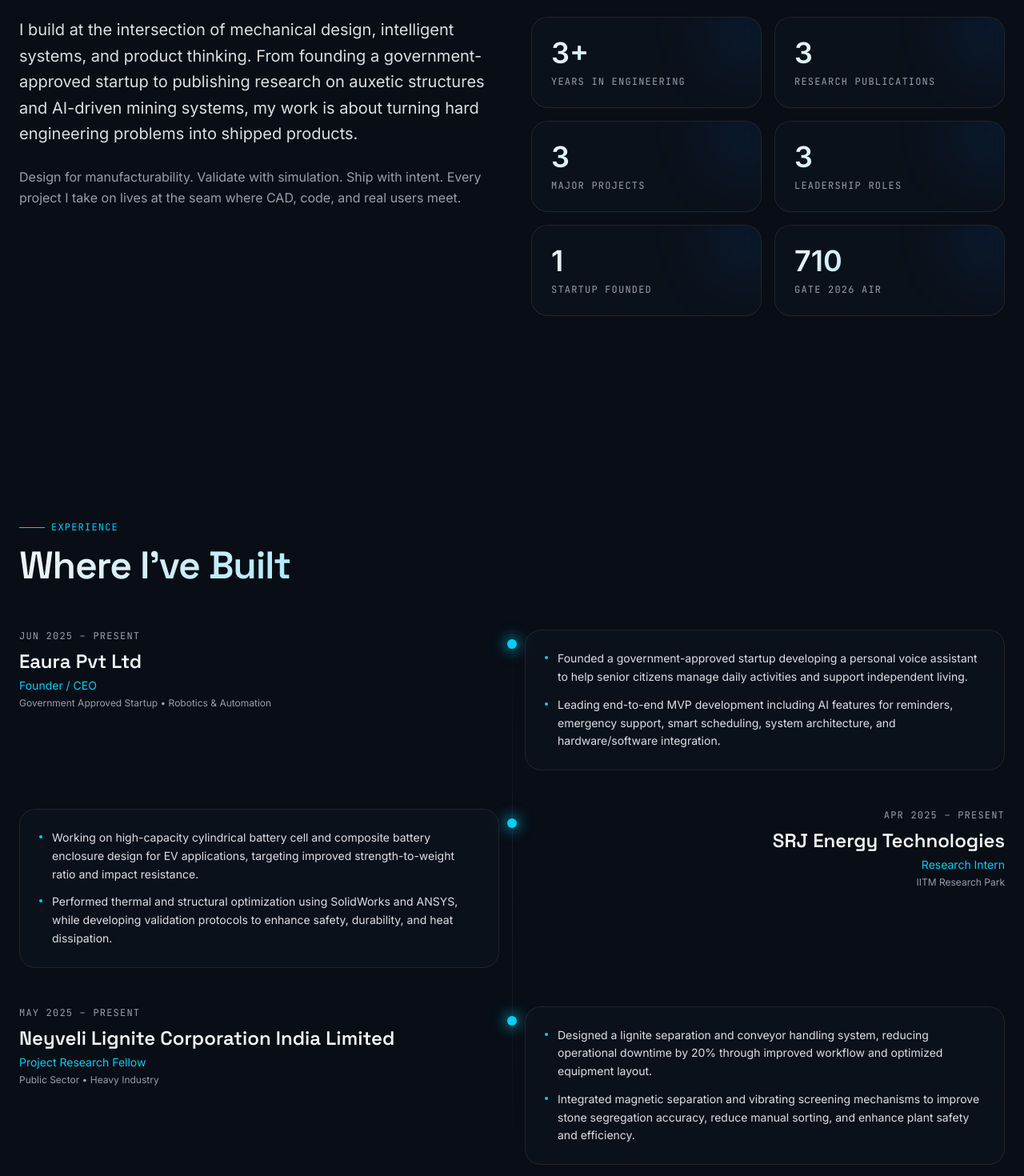
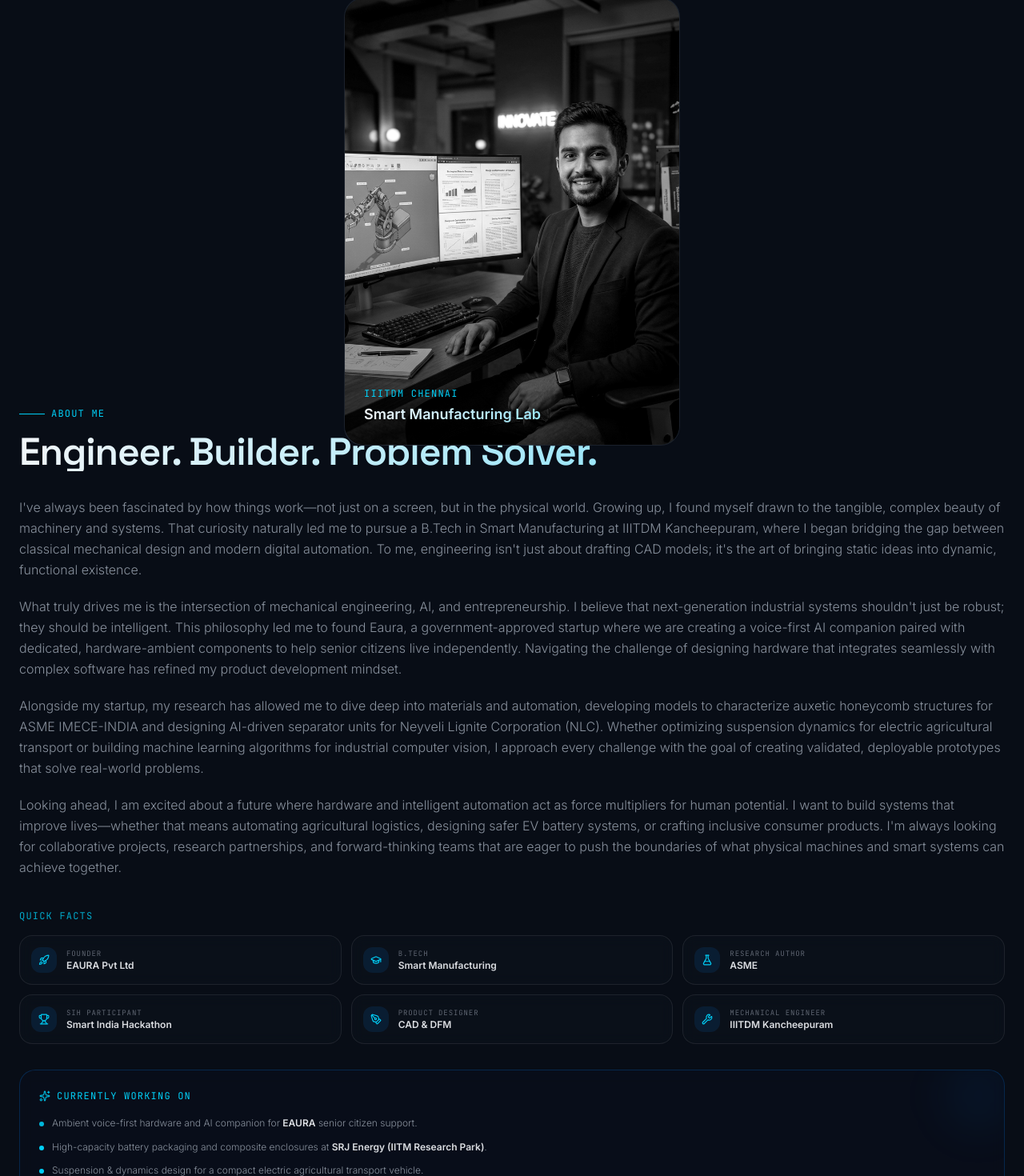
Before and after one commit to arun-2108/arunkumar, a React (Vite) app: page / in a window 1280 px wide. Shown: the part 1720-3190 px from the top of the page at 80% size. Built offline with nearby package versions, Linux system fonts and the light colour scheme.

Commit message:
feat: redesign About Me section with first-person story, facts grid, and current focus card

```diff
--- a/src/components/portfolio/Sections.tsx
+++ b/src/components/portfolio/Sections.tsx
@@ -250,35 +250,134 @@
 /* ---------- ABOUT ---------- */
 
 export function About() {
+  const quickFacts = [
+    { label: "Founder", detail: "EAURA Pvt Ltd", icon: Rocket },
+    { label: "B.Tech", detail: "Smart Manufacturing", icon: GraduationCap },
+    { label: "Research Author", detail: "ASME", icon: FlaskConical },
+    { label: "SIH Participant", detail: "Smart India Hackathon", icon: Trophy },
+    { label: "Product Designer", detail: "CAD & DFM", icon: PenTool },
+    { label: "Mechanical Engineer", detail: "IIITDM Kancheepuram", icon: Wrench },
+  ];
+
   return (
-    <section id="about" className="relative py-32 px-6">
+    <section id="about" className="relative py-32 px-6 overflow-hidden">
+      {/* Background ambient glows */}
+      <div className="absolute top-1/4 left-0 h-96 w-96 rounded-full bg-primary/5 blur-3xl -z-10" />
+      <div className="absolute bottom-1/4 right-0 h-96 w-96 rounded-full bg-accent/5 blur-3xl -z-10" />
+
       <div className="mx-auto max-w-7xl">
-        <SectionHeader kicker="About" title="Building Solutions Beyond Design" />
+        <div className="grid lg:grid-cols-[1fr,1.3fr] gap-12 lg:gap-16 items-start">
+          {/* Photo Side */}
+          <Reveal className="lg:sticky lg:top-28">
+            <div className="relative aspect-[3/4] w-full max-w-[420px] mx-auto rounded-3xl overflow-hidden border border-border bg-[#0a0f1e]/40 backdrop-blur shadow-elegant group">
+              <div className="absolute -inset-4 rounded-[40px] bg-gradient-to-tr from-primary to-accent opacity-25 blur-2xl -z-10" />
+              <img
+                src="/about.jpg"
+                alt="Arunkumar S - Professional Engineering Work"
+                className="w-full h-full object-cover object-center filter grayscale contrast-[1.05] hover:grayscale-0 hover:contrast-100 transition-all duration-700 ease-out"
+              />
+              <div className="absolute inset-0 bg-gradient-to-t from-black/80 via-transparent to-transparent opacity-60 group-hover:opacity-40 transition-opacity duration-500" />
 
-        <div className="grid lg:grid-cols-2 gap-12">
-          <Reveal>
-            <p className="text-xl leading-relaxed text-foreground/90">{resume.about.intro}</p>
-            <p className="mt-6 text-muted-foreground leading-relaxed">{resume.about.philosophy}</p>
+              <div className="absolute bottom-6 left-6 right-6">
+                <div className="text-xs font-mono uppercase tracking-widest text-accent">IIITDM Chennai</div>
+                <div className="text-lg font-semibold text-gradient mt-1">Smart Manufacturing Lab</div>
+              </div>
+            </div>
           </Reveal>
 
-          <Reveal delay={0.1}>
-            <div className="grid grid-cols-2 gap-4">
-              {resume.stats.map((s) => (
+          {/* Content Side */}
+          <div>
+            <Reveal>
+              <div className="flex items-center gap-2 font-mono text-xs tracking-widest text-accent uppercase mb-4">
+                <span className="h-px w-8 bg-accent" /> About Me
+              </div>
+              <h2 className="text-4xl md:text-5xl font-semibold tracking-tight text-gradient">
+                Engineer. Builder. Problem Solver.
+              </h2>
+            </Reveal>
+
+            {/* Narrative Story */}
+            <Reveal delay={0.1} className="mt-8 space-y-5 text-base text-muted-foreground/90 leading-relaxed font-light">
+              <p>
+                I've always been fascinated by how things work—not just on a screen, but in the physical world. Growing up, I found myself drawn to the tangible, complex beauty of machinery and systems. That curiosity naturally led me to pursue a B.Tech in Smart Manufacturing at IIITDM Kancheepuram, where I began bridging the gap between classical mechanical design and modern digital automation. To me, engineering isn't just about drafting CAD models; it's the art of bringing static ideas into dynamic, functional existence.
+              </p>
+              <p>
+                What truly drives me is the intersection of mechanical engineering, AI, and entrepreneurship. I believe that next-generation industrial systems shouldn't just be robust; they should be intelligent. This philosophy led me to found Eaura, a government-approved startup where we are creating a voice-first AI companion paired with dedicated, hardware-ambient components to help senior citizens live independently. Navigating the challenge of designing hardware that integrates seamlessly with complex software has refined my product development mindset.
+              </p>
+              <p>
+                Alongside my startup, my research has allowed me to dive deep into materials and automation, developing models to characterize auxetic honeycomb structures for ASME IMECE-INDIA and designing AI-driven separator units for Neyveli Lignite Corporation (NLC). Whether optimizing suspension dynamics for electric agricultural transport or building machine learning algorithms for industrial computer vision, I approach every challenge with the goal of creating validated, deployable prototypes that solve real-world problems.
+              </p>
+              <p>
+                Looking ahead, I am excited about a future where hardware and intelligent automation act as force multipliers for human potential. I want to build systems that improve lives—whether that means automating agricultural logistics, designing safer EV battery systems, or crafting inclusive consumer products. I'm always looking for collaborative projects, research partnerships, and forward-thinking teams that are eager to push the boundaries of what physical machines and smart systems can achieve together.
+              </p>
+            </Reveal>
+
+            {/* Quick Facts Grid */}
+            <Reveal delay={0.15}>
+              <h3 className="mt-10 text-xs font-mono uppercase tracking-widest text-accent/80">Quick Facts</h3>
+              <div className="mt-4 grid grid-cols-2 sm:grid-cols-3 gap-3">
+                {quickFacts.map((fact, i) => {
+                  const Icon = fact.icon;
+                  return (
                     <div
-                  key={s.label}
-                  className="group relative overflow-hidden rounded-2xl border border-border bg-surface/40 backdrop-blur p-6 hover:border-primary/40 transition"
+                      key={i}
+                      className="group/fact flex items-center gap-3 p-3.5 rounded-xl border border-border bg-surface/30 backdrop-blur-sm hover:border-primary/30 transition-colors duration-300"
                     >
-                  <div className="absolute -right-8 -top-8 h-24 w-24 rounded-full bg-primary/10 blur-2xl group-hover:bg-primary/20 transition" />
-                  <div className="relative text-4xl font-semibold text-gradient">
-                    <Counter value={s.value} suffix={"suffix" in s ? s.suffix : ""} />
+                      <div className="grid h-8 w-8 shrink-0 place-items-center rounded-lg bg-primary/10 text-accent group-hover/fact:bg-primary/20 transition-colors duration-300">
+                        <Icon size={14} />
                       </div>
-                  <div className="relative mt-2 text-xs font-mono uppercase tracking-widest text-muted-foreground">
-                    {s.label}
+                      <div>
+                        <div className="text-[9px] font-mono uppercase tracking-widest text-muted-foreground/60">
+                          {fact.label}
+                        </div>
+                        <div className="text-xs font-semibold text-foreground/90">
+                          {fact.detail}
                         </div>
                       </div>
-              ))}
+                    </div>
+                  );
+                })}
               </div>
             </Reveal>
+
+            {/* Current Focus Highlight Card */}
+            <Reveal delay={0.2}>
+              <div className="relative mt-8 overflow-hidden rounded-2xl border border-primary/20 bg-[#0a0f1e]/40 p-6 backdrop-blur">
+                <div className="absolute top-0 right-0 -mt-4 -mr-4 h-24 w-24 rounded-full bg-primary/5 blur-xl pointer-events-none" />
+                <h4 className="text-xs font-mono uppercase tracking-widest text-accent flex items-center gap-2">
+                  <Sparkles size={14} className="animate-pulse-glow text-accent" /> Currently Working On
+                </h4>
+                <ul className="mt-4 space-y-2.5 text-xs text-muted-foreground/90 leading-relaxed font-light">
+                  <li className="flex gap-2.5 items-start">
+                    <span className="h-1.5 w-1.5 rounded-full bg-accent mt-2 shrink-0 animate-pulse-glow" />
+                    <span>Ambient voice-first hardware and AI companion for <strong className="font-semibold text-foreground/90">EAURA</strong> senior citizen support.</span>
+                  </li>
+                  <li className="flex gap-2.5 items-start">
+                    <span className="h-1.5 w-1.5 rounded-full bg-accent mt-2 shrink-0" />
+                    <span>High-capacity battery packaging and composite enclosures at <strong className="font-semibold text-foreground/90">SRJ Energy (IITM Research Park)</strong>.</span>
+                  </li>
+                  <li className="flex gap-2.5 items-start">
+                    <span className="h-1.5 w-1.5 rounded-full bg-accent mt-2 shrink-0" />
+                    <span>Suspension & dynamics design for a compact electric agricultural transport vehicle.</span>
+                  </li>
+                </ul>
+              </div>
+            </Reveal>
+
+            {/* CTA Button */}
+            <Reveal delay={0.25} className="mt-8">
+              <a
+                href="#contact"
+                className="group inline-flex items-center gap-2 rounded-full bg-gradient-to-r from-primary to-primary-glow px-6 py-3.5 text-sm font-medium text-primary-foreground glow-ring transition-all hover:scale-[1.02] active:scale-[0.98] cursor-pointer"
+              >
+                Let's Build Something Together
+                <ArrowRight
+                  size={16}
+                  className="transition-transform group-hover:translate-x-0.5 duration-200"
+                />
+              </a>
+            </Reveal>
+          </div>
         </div>
       </div>
     </section>
```
Lines whose indentation alone changed are shown as unchanged.
